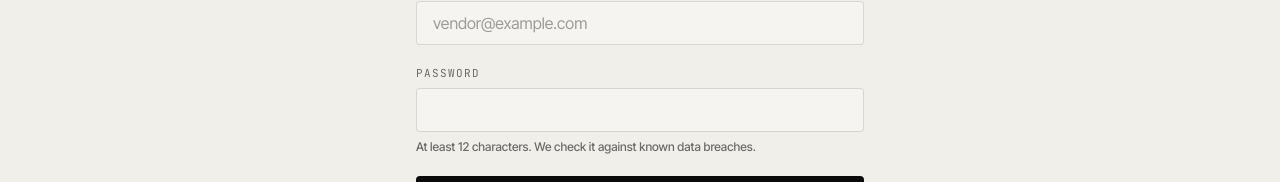
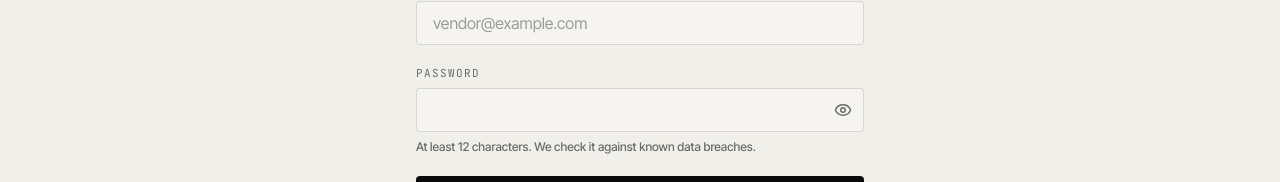
Before and after one commit to errandsparody-blip/frontend, a Next.js app: page /signup in a window 1280 px wide. Shown: the part 579-761 px from the top of the page. Built offline with nearby package versions, Linux system fonts and the light colour scheme; no server answers.

Commit message:
feat(ui): PasswordInput + wire into signup, reset, invite-accept

```diff
--- a/src/app/(auth)/invite/accept/page.tsx
+++ b/src/app/(auth)/invite/accept/page.tsx
@@ -10,6 +10,7 @@ import { z } from "zod";
 import { Button } from "@/components/ui/button";
 import { Field } from "@/components/ui/field";
 import { Input } from "@/components/ui/input";
+import { PasswordInput } from "@/components/ui/password-input";
 import { api, type ApiError } from "@/lib/api-client";
 
 const acceptSchema = z
@@ -109,16 +110,14 @@ function AcceptInviteInner() {
           error={errors.password?.message}
           hint="At least 12 characters. We block known-breached passwords automatically."
         >
-          <Input
-            type="password"
+          <PasswordInput
             autoComplete="new-password"
             invalid={!!errors.password}
             {...register("password")}
           />
         </Field>
         <Field label="Confirm password" error={errors.confirmPassword?.message}>
-          <Input
-            type="password"
+          <PasswordInput
             autoComplete="new-password"
             invalid={!!errors.confirmPassword}
             {...register("confirmPassword")}
--- a/src/app/(auth)/reset-password/page.tsx
+++ b/src/app/(auth)/reset-password/page.tsx
@@ -9,6 +9,7 @@ import { useForm } from "react-hook-form";
 import { Button } from "@/components/ui/button";
 import { Field } from "@/components/ui/field";
 import { Input } from "@/components/ui/input";
+import { PasswordInput } from "@/components/ui/password-input";
 import { TotpInput } from "@/components/ui/totp-input";
 import { api, type ApiError } from "@/lib/api-client";
 import { resetPasswordSchema, type ResetPasswordInput } from "@/lib/schemas/auth";
@@ -105,8 +106,7 @@ function ResetPasswordInner() {
         <input type="hidden" {...register("token")} value={token} />
 
         <Field label="New password" error={errors.newPassword?.message}>
-          <Input
-            type="password"
+          <PasswordInput
             autoComplete="new-password"
             invalid={!!errors.newPassword}
             {...register("newPassword")}
--- a/src/app/(auth)/signup/page.tsx
+++ b/src/app/(auth)/signup/page.tsx
@@ -9,6 +9,7 @@ import { useForm } from "react-hook-form";
 import { Button } from "@/components/ui/button";
 import { Field } from "@/components/ui/field";
 import { Input } from "@/components/ui/input";
+import { PasswordInput } from "@/components/ui/password-input";
 import { api, type ApiError } from "@/lib/api-client";
 import { signupSchema, type SignupInput } from "@/lib/schemas/auth";
 
@@ -85,8 +86,7 @@ export default function SignupPage() {
           error={errors.password?.message}
           hint="At least 12 characters. We check it against known data breaches."
         >
-          <Input
-            type="password"
+          <PasswordInput
             autoComplete="new-password"
             invalid={!!errors.password}
             {...register("password")}
--- /dev/null
+++ b/src/components/ui/password-input.tsx
@@ -0,0 +1,75 @@
+/**
+ * PasswordInput — wraps the standard <Input> with a reveal/hide toggle.
+ *
+ * Design notes
+ * ────────────
+ * - Layout: positions a button-icon inside a relative wrapper at the right.
+ *   The input gets right-padding so caret + autofill icon don't run under
+ *   the toggle.
+ * - Icons: Eye / EyeOff from lucide-react — already the project's icon
+ *   library; no new dependency. Sized 18px to match the body line-height.
+ * - Colors: idle `text-text-muted`, hover `text-ink`. Matches the muted →
+ *   solid pattern the existing nav links use (admin sidebar, topbar).
+ * - State: visibility is component-local. There's no reason to lift it —
+ *   nothing else on the page cares whether the user is currently revealing.
+ * - Accessibility: button has type="button" so Return inside the password
+ *   field still submits the form, role and label flip with state, and
+ *   `aria-pressed` exposes the toggle state to screen readers.
+ * - Security: the toggle only flips the input's `type` between password and
+ *   text; it never copies the value, never logs, never exposes the value
+ *   beyond what the user explicitly asked to see.
+ */
+
+"use client";
+
+import { Eye, EyeOff } from "lucide-react";
+import { forwardRef, useState, type InputHTMLAttributes } from "react";
+
+import { cn } from "@/lib/utils";
+
+import { Input } from "./input";
+
+type PasswordInputProps = Omit<InputHTMLAttributes<HTMLInputElement>, "type"> & {
+  invalid?: boolean;
+};
+
+export const PasswordInput = forwardRef<HTMLInputElement, PasswordInputProps>(
+  function PasswordInput({ className, invalid, ...rest }, ref) {
+    const [visible, setVisible] = useState(false);
+    const Icon = visible ? EyeOff : Eye;
+    const label = visible ? "Hide password" : "Show password";
+
+    return (
+      <div className="relative">
+        <Input
+          ref={ref}
+          type={visible ? "text" : "password"}
+          invalid={invalid}
+          // Reserve room for the icon button so the value never overlaps it.
+          className={cn("pr-12", className)}
+          {...rest}
+        />
+        <button
+          type="button"
+          onClick={() => setVisible((v) => !v)}
+          aria-label={label}
+          aria-pressed={visible}
+          // tabIndex stays default — keyboard users can tab to the toggle
+          // after the input. We don't want it before the field because the
+          // first Tab into the form should land on the input itself.
+          className={cn(
+            "absolute inset-y-0 right-0 flex items-center px-3",
+            "text-text-muted transition-colors duration-fast ease-out",
+            "hover:text-ink focus-visible:text-ink",
+            "focus-visible:outline-none focus-visible:ring-2 focus-visible:ring-ink/20 focus-visible:rounded-sm",
+            // When the field is invalid, lean amber-warning rather than
+            // muted, so the icon doesn't fight the red border for attention.
+            invalid && "text-error/70 hover:text-error",
+          )}
+        >
+          <Icon className="h-[18px] w-[18px]" aria-hidden="true" />
+        </button>
+      </div>
+    );
+  },
+);
```
